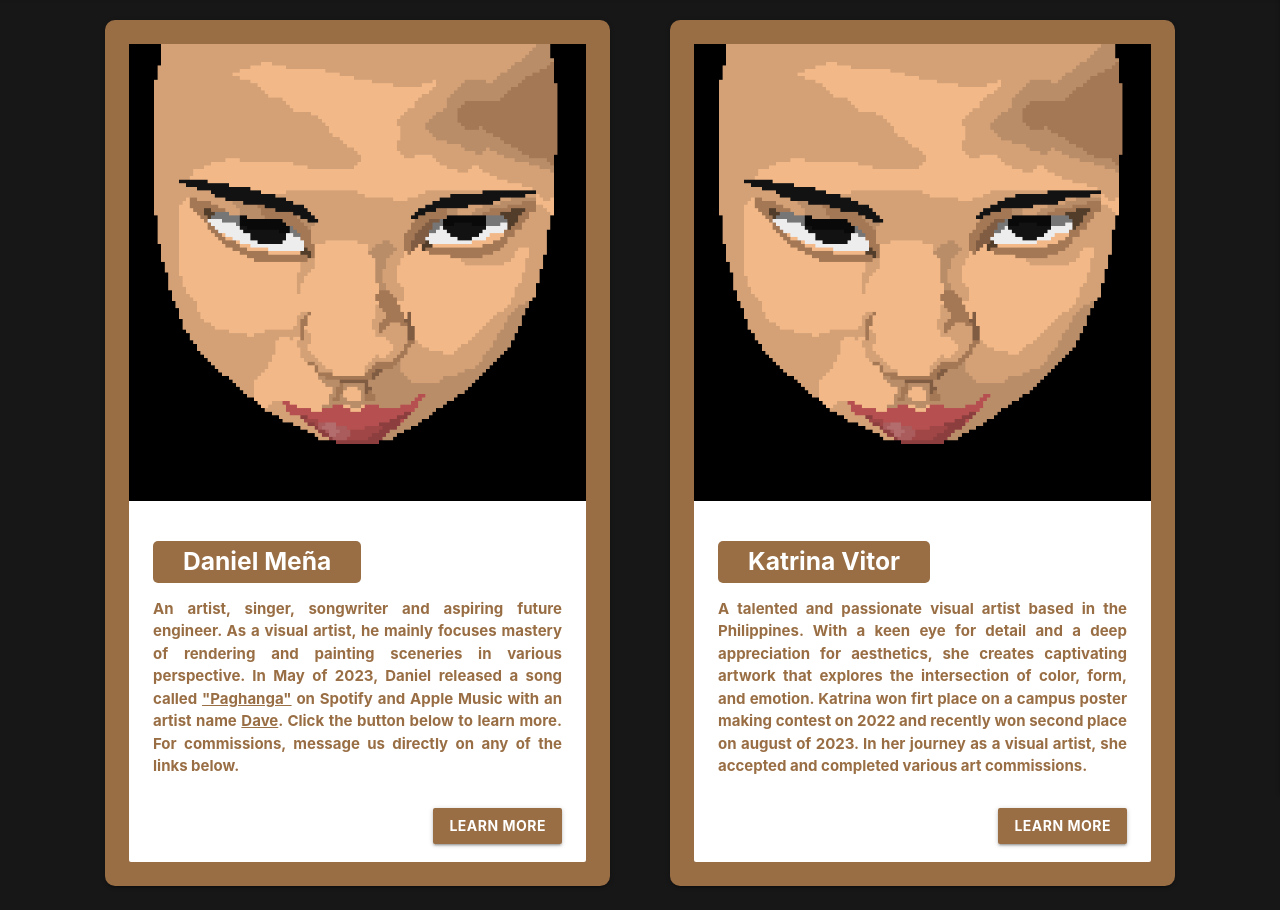
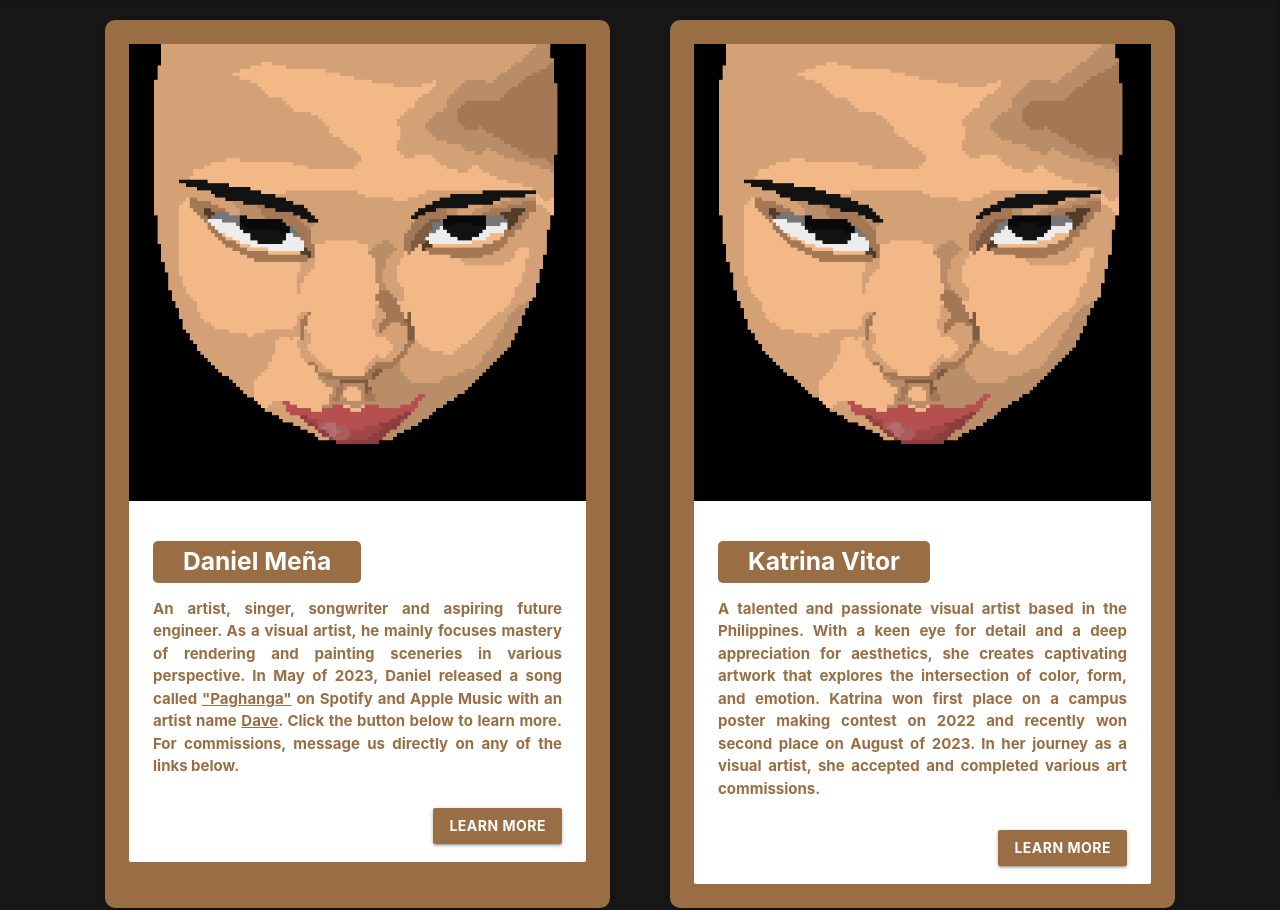
Before and after one commit to danieldavemena/Likha, a plain HTML site: page team.html in a window 1280 px wide. Shown: the part 67-977 px from the top of the page. Drawn offline with Linux system fonts and the light colour scheme.

Commit message:
Update team.html
typo error fixed

```diff
--- a/team.html
+++ b/team.html
@@ -77,9 +77,9 @@
               A talented and passionate visual artist based in the Philippines.
               With a keen eye for detail and a deep appreciation for aesthetics,
               she creates captivating artwork that explores the intersection of
-              color, form, and emotion. Katrina won firt place on a campus
+              color, form, and emotion. Katrina won first place on a campus
               poster making contest on 2022 and recently won second place on
-              august of 2023. In her journey as a visual artist, she accepted
+              August of 2023. In her journey as a visual artist, she accepted
               and completed various art commissions.
             </p>
             <div class="btn right"><a href="">Learn More</a></div>
```
